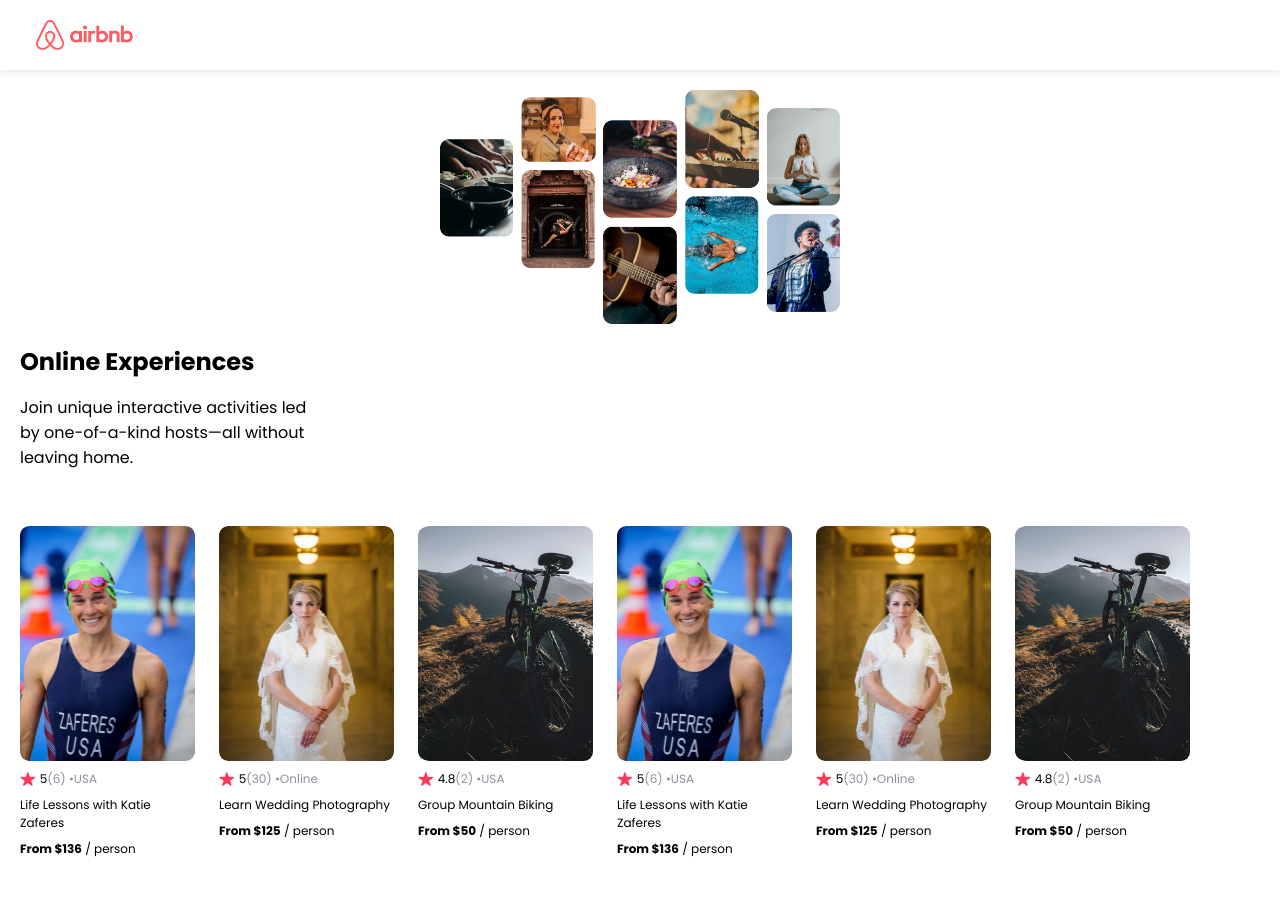
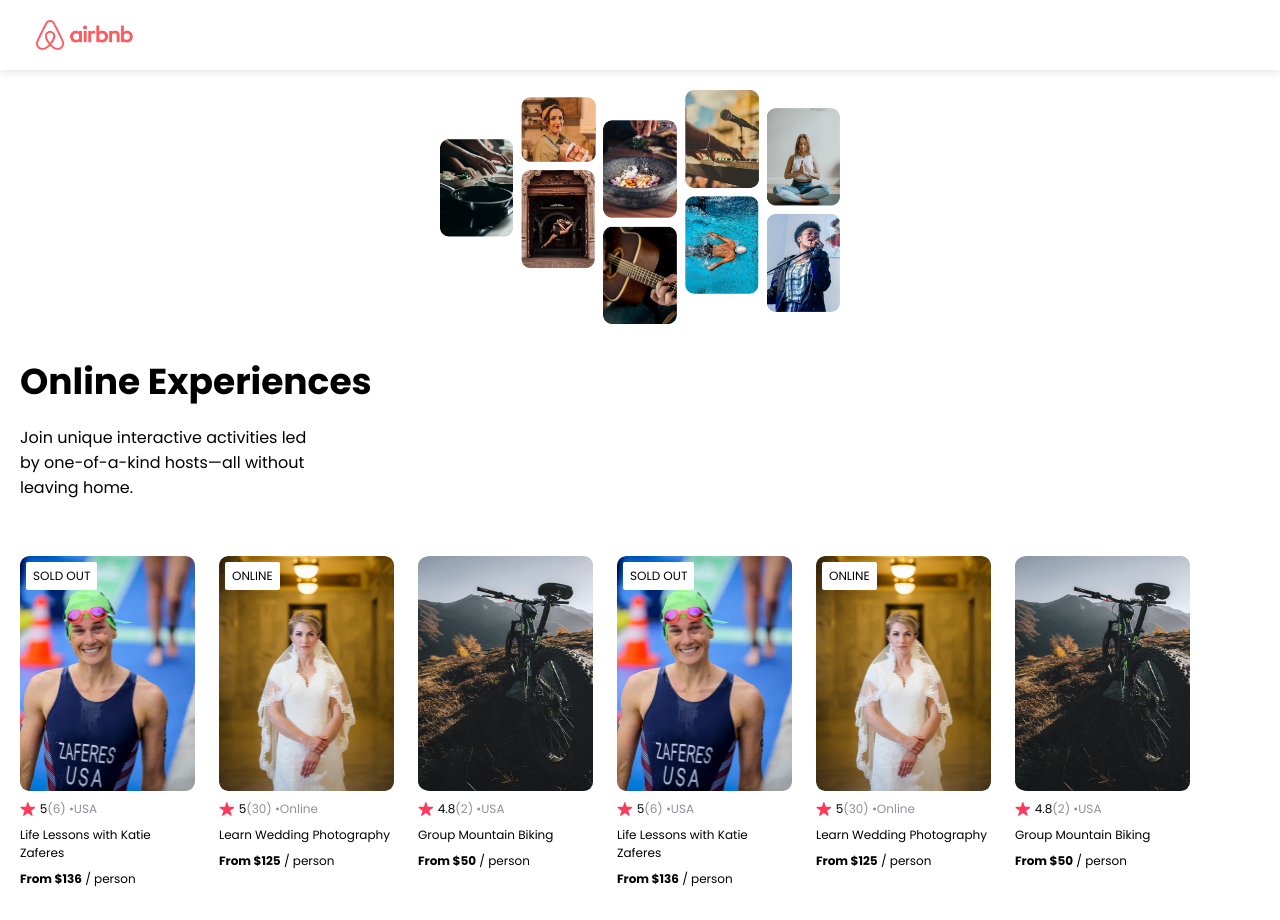
Before and after one commit to phuongmaiiii/React-App, a React (Create React App) app in the folder airbnb/: page / in a window 1280 px wide. Before the commit the page ends 890 px from the top, so only its background shows below. Built offline with nearby package versions, Linux system fonts and the light colour scheme.

Commit message:
styling
card--badge available added

```diff
--- a/airbnb/src/App.js
+++ b/airbnb/src/App.js
@@ -17,6 +17,8 @@
         country={item.location}
         title={item.title}
         price={item.price}
+        openSpots={item.openSpots}
+        locaction={item.location}
       />
     )
   })
--- a/airbnb/src/components/Card.js
+++ b/airbnb/src/components/Card.js
@@ -2,8 +2,17 @@
 
 
 function Card(props) {
+    let badgeText;
+    if (props.openSpots === 0) {
+        badgeText = "SOLD OUT";
+    } else if (props.locaction === "Online") {
+        badgeText = "ONLINE";
+    } else {
+        badgeText = null;
+    }
     return(
         <div className="card">
+            {badgeText && <div className="card--badge">{badgeText}</div>}
             <img src={props.img} alt={props.title} className="card--image" />
             <div className="card--info">
                 <img src="/images/Star.png" alt="Star" className="card--star" />
--- a/airbnb/src/index.css
+++ b/airbnb/src/index.css
@@ -27,10 +27,14 @@
 }
 .hero--header {
   margin-bottom: 16px;
+  font-weight: SemiBold;
+  font-size: 36px;
 }
 .hero--text {
   margin-top: 0;
   max-width: 300px;
+  font-weight: light;
+  font-size: 16px;
 }
 
 .gray {
@@ -46,6 +50,7 @@
   flex: 0 0 auto;
   display: flex;
   flex-direction: column;
+  position: relative;
 }
 .card-container {
   display: flex;
@@ -79,3 +84,13 @@
   margin-right: 5px;
   height: 14px;
 }
+.card--badge {
+  position: absolute;
+  top: 6px;
+  left: 6px;
+  background-color: white;
+  padding: 5px 7px;
+  border-radius: 2px;
+  font-weight: regular;
+  font-size: 10,24;
+}
```
